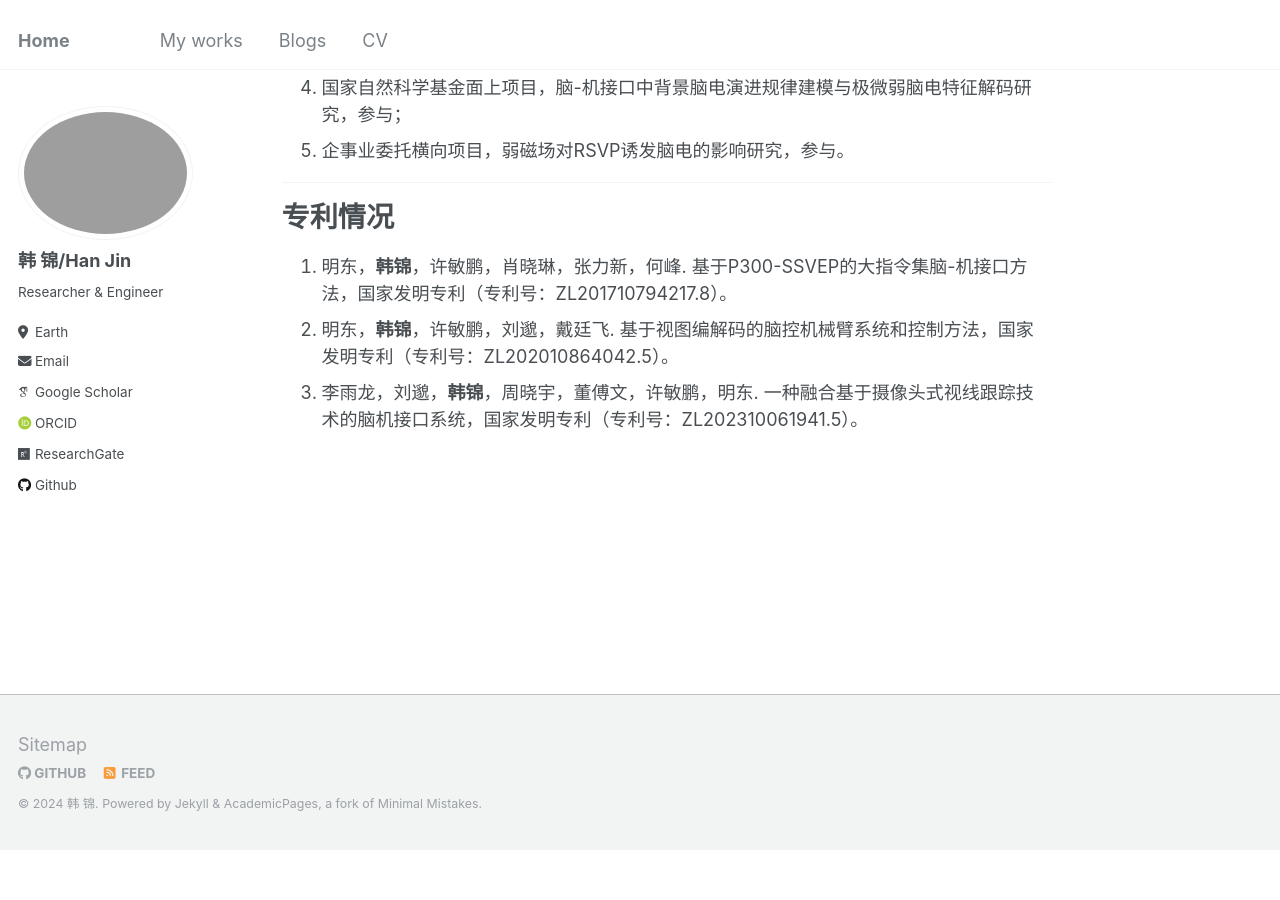
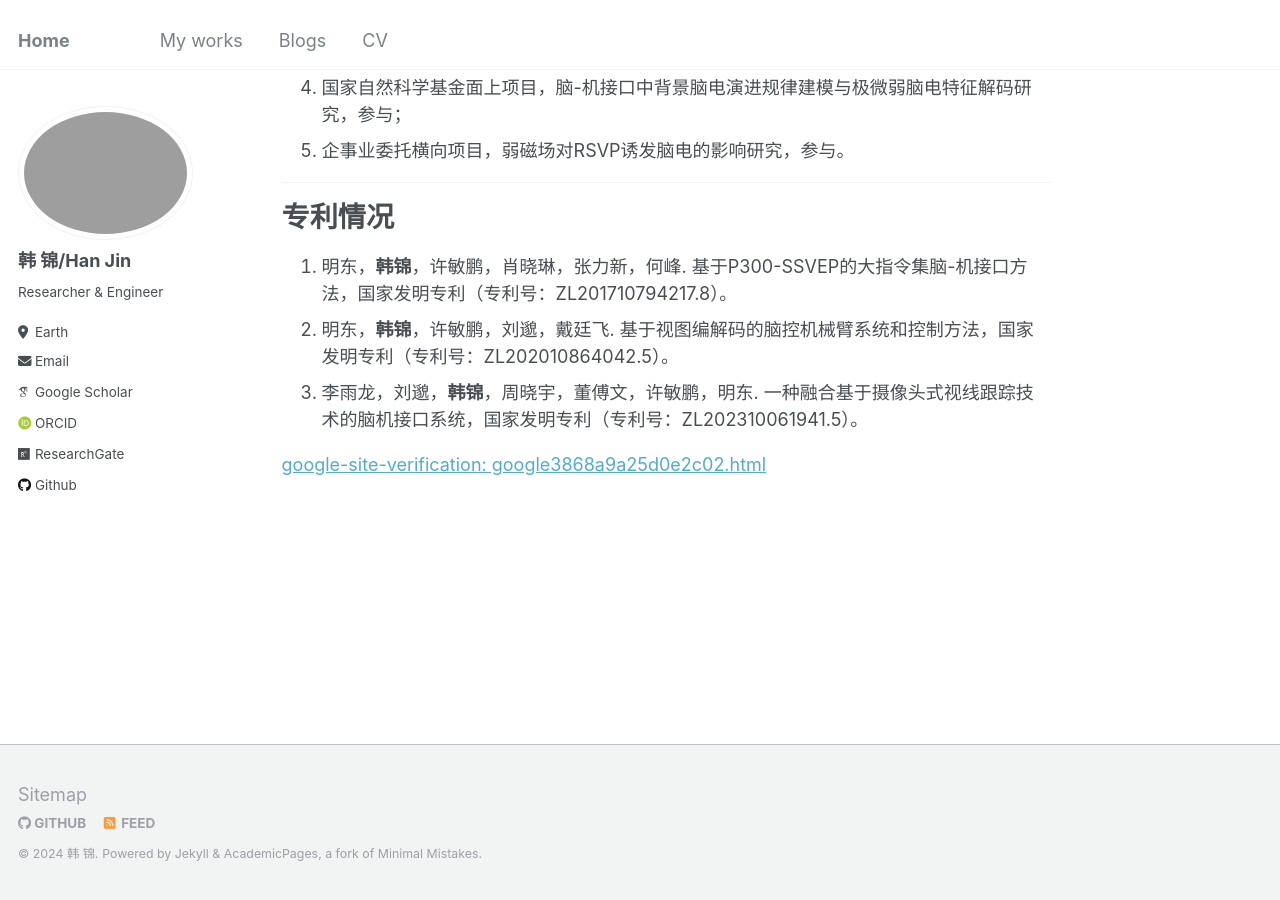
Before and after one commit to OrionHH/OrionHH.github.io, a Jekyll site: the page built from _pages/about.md, in a window 1280 px wide and 900 px high, scrolled down 2947 px. Built offline with Jekyll 4.4.1, drawn with Linux system fonts in a browser that asks for light colours; some web fonts are replaced; before the commit the page ends 3796 px from its top, so only the background shows below that.

Commit message:
no message

```diff
--- a/_pages/about.md
+++ b/_pages/about.md
@@ -72,3 +72,6 @@ redirect_from:
 1.	明东，**韩锦**，许敏鹏，肖晓琳，张力新，何峰. 基于P300-SSVEP的大指令集脑-机接口方法，国家发明专利（专利号：ZL201710794217.8）。
 2.	明东，**韩锦**，许敏鹏，刘邈，戴廷飞. 基于视图编解码的脑控机械臂系统和控制方法，国家发明专利（专利号：ZL202010864042.5）。
 3.	李雨龙，刘邈，**韩锦**，周晓宇，董傅文，许敏鹏，明东. 一种融合基于摄像头式视线跟踪技术的脑机接口系统，国家发明专利（专利号：ZL202310061941.5）。
+
+
+[google-site-verification: google3868a9a25d0e2c02.html](google3868a9a25d0e2c02.html)
--- /dev/null
+++ b/_pages/google3868a9a25d0e2c02.html
@@ -0,0 +1 @@
+google-site-verification: google3868a9a25d0e2c02.html
```
